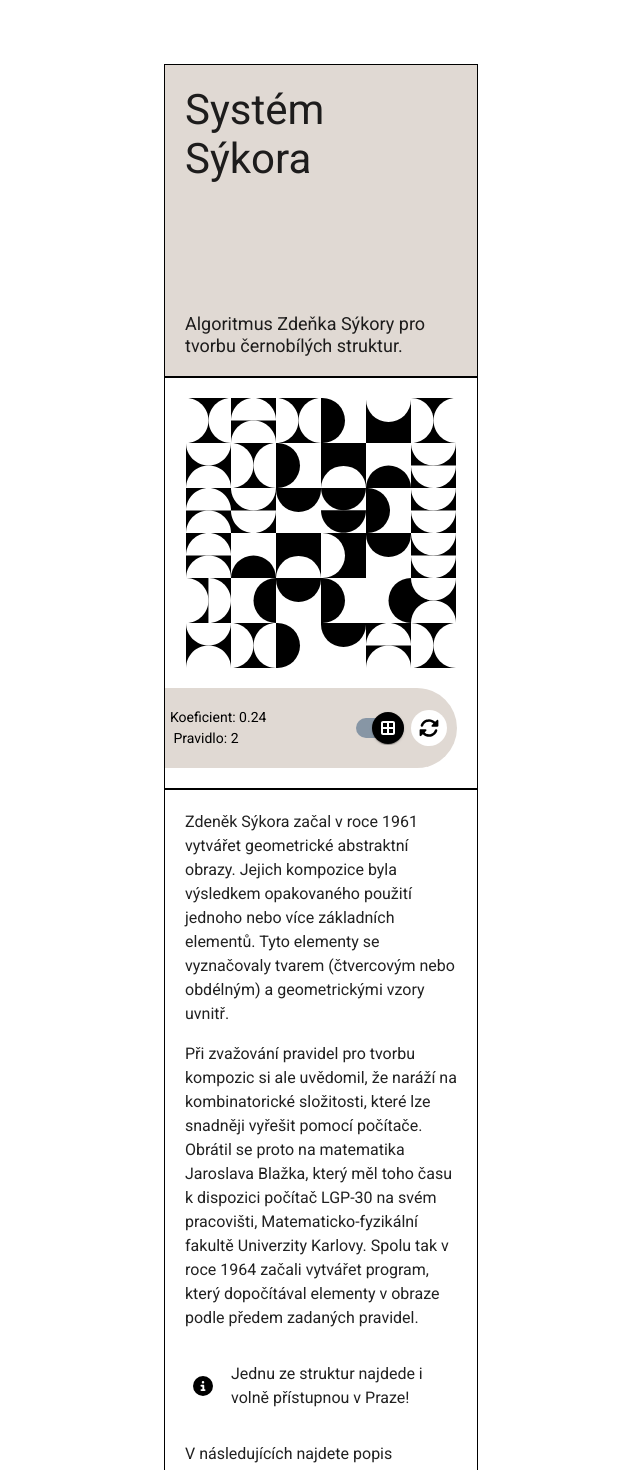
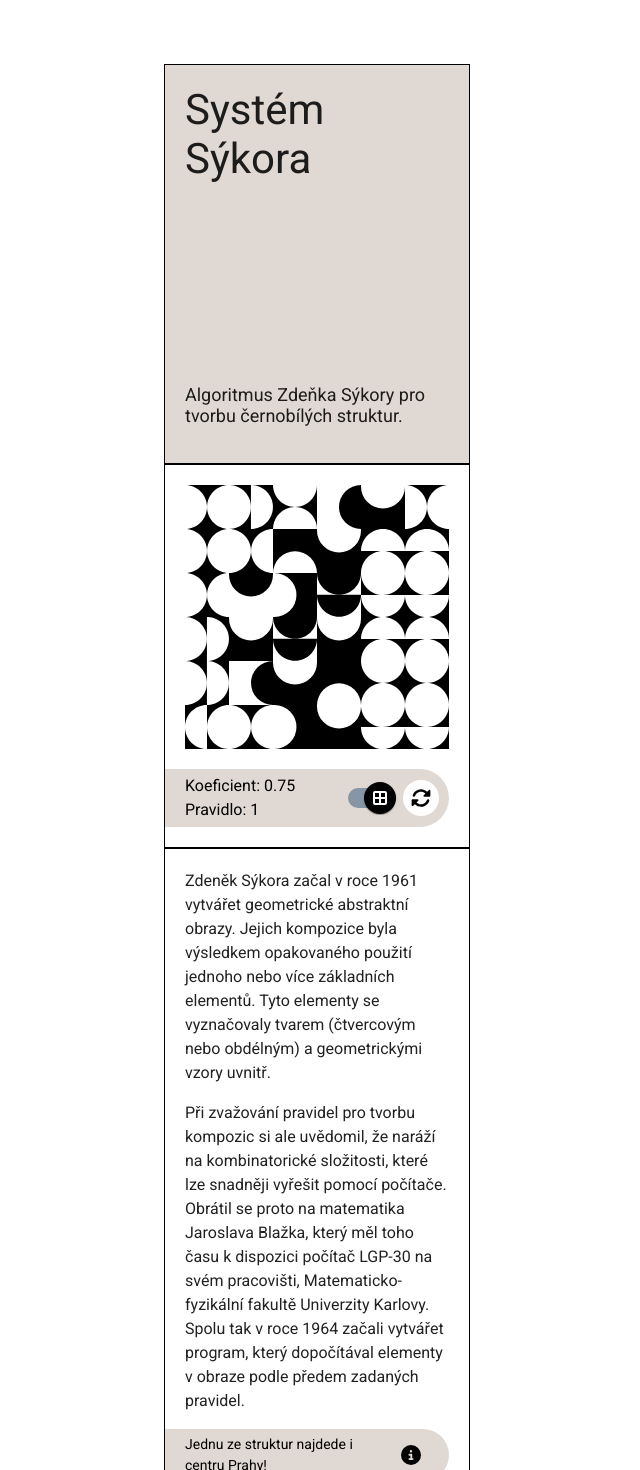
Before and after one commit to hornermar/sykora-stena, a Next.js app: page / in a window 1280 px wide. Shown: the top 1470 px of the page, without its empty margins (336-976 px from the left). Built offline with nearby package versions, Linux system fonts and the light colour scheme.

Commit message:
playground full screen

```diff
--- a/app/components/ArtistInputs/Diagram.tsx
+++ b/app/components/ArtistInputs/Diagram.tsx
@@ -10,7 +10,7 @@ type ArtistInputsDiagramProps = {
 };
 
 export const ArtistInputsDiagram = ({ grid }: ArtistInputsDiagramProps) => {
-    const smallGrid = useMemo(() => grid.slice(0, 11), []);
+    const smallGrid = useMemo(() => grid.slice(0, 11), [grid]);
     const [displayText, setDisplayText] = useState(false);
 
     return (
--- a/app/components/ArtistInputs/Elements.tsx
+++ b/app/components/ArtistInputs/Elements.tsx
@@ -106,7 +106,7 @@ export const ArtistInputsElements = () => {
             <Card color="white">
                 <p style={{ margin: 0 }}>
                     Elementy následně rozdělil do skupin 1, 2, 3 a 4 podle
-                    poměru barev černá-bílá (Skupina 1 obsahuje nejsvětlejší,
+                    poměru barev černá-bílá (skupina 1 obsahuje nejsvětlejší,
                     skupina 4 naopak nejtmavší).
                 </p>
                 <p>
--- a/app/components/Example/Example.tsx
+++ b/app/components/Example/Example.tsx
@@ -13,8 +13,8 @@ import { GridSwitch } from "../common/Switch";
 import { ExampleDescription } from "./Description/Description";
 import { Collapse } from "../common/Collapse";
 import { getRandomCoefficient } from "@/app/utils/getRandomCoefficient";
-import { getRandomRule } from "@/app/utils/getRandomRule copy";
-import { IconButton, Stack } from "@mui/material";
+import { getRandomRule } from "@/app/utils/getRandomRule";
+import { IconButton, Stack, Typography } from "@mui/material";
 import Image from "next/image";
 
 type ExampleProps = {
@@ -27,11 +27,12 @@ export const cellsToProcess = ["0", "+", "-"];
 export const Example = ({ defaultGrid, color }: ExampleProps) => {
     const [activeCell, setActiveCell] = useState<Cell>({ x: 7, y: 0 });
     const [displayText, setDisplayText] = useState(true);
-    const smallGrid = useMemo(() => defaultGrid.slice(11, 22), []);
     const [form, setForm] = useState({
         coefficient: 0.8,
         rule: 0,
     });
+    const smallGrid = useMemo(() => defaultGrid.slice(11, 22), [defaultGrid]);
+
     const [grid, setGrid] = useState(smallGrid);
 
     const reloadInputs = useCallback(() => {
@@ -43,7 +44,7 @@ export const Example = ({ defaultGrid, color }: ExampleProps) => {
 
     useEffect(() => {
         setGrid(getElements(form.rule, form.coefficient, smallGrid));
-    }, [form]);
+    }, [form, smallGrid]);
 
     const onCellClick = (x: number, y: number) => {
         cellsToProcess.includes(defaultGrid[y][x]) && setActiveCell({ x, y });
@@ -109,7 +110,7 @@ export const Example = ({ defaultGrid, color }: ExampleProps) => {
             <Card color="white" sx={{ position: "relative" }}>
                 <Structure
                     grid={slicedGrid}
-                    defaultGrid={defaultGrid}
+                    defaultGrid={smallGrid}
                     cellType={displayText ? "text" : "image"}
                     onCellClick={onCellClick}
                     activeCell={activeCell}
@@ -117,13 +118,20 @@ export const Example = ({ defaultGrid, color }: ExampleProps) => {
                     color={color}
                 />
 
-                <Collapse expandable={false}>
+                <Collapse expandable={false} sx={{ paddingTop: "10px" }}>
                     <Stack flexDirection="row" alignItems="center">
-                        <span>
-                            Koeficient:&nbsp;{form.coefficient}
-                            &nbsp;Pravidlo:&nbsp;
-                            {form.rule}
-                        </span>
+                        <Typography>
+                            Koeficient:&nbsp;
+                            <span
+                                style={{
+                                    display: "inline-block",
+                                    width: "40px",
+                                }}
+                            >
+                                {form.coefficient}&nbsp;
+                            </span>
+                            Pravidlo:&nbsp;<span>{form.rule}</span>
+                        </Typography>
                         <GridSwitch
                             sx={{ marginLeft: "20px" }}
                             checked={!displayText}
--- a/app/components/FrontPage/FrontPage.tsx
+++ b/app/components/FrontPage/FrontPage.tsx
@@ -4,7 +4,7 @@ import { Collapse } from "../common/Collapse";
 import { useCallback, useEffect, useMemo, useState } from "react";
 import { getElements } from "../../utils/getElements";
 import { getRandomCoefficient } from "../../utils/getRandomCoefficient";
-import { getRandomRule } from "../../utils/getRandomRule copy";
+import { getRandomRule } from "../../utils/getRandomRule";
 import { Button } from "../common/Button";
 import { Card } from "../common/Card";
 import { Structure } from "../Structure/Structure";
@@ -39,17 +39,9 @@ export const FrontPage = ({ color }: FrontPageProps) => {
     const [open, onOpen, onClose] = useSwitch(false);
     const [grid, setGrid] = useState(emptyGrid);
     const [form, setForm] = useState({
-        coefficient: getRandomCoefficient(),
-        rule: getRandomRule(),
+        coefficient: 0.75,
+        rule: 1,
     });
-
-    // const form = useMemo(
-    //     () => ({
-    //         coefficient: getRandomCoefficient(),
-    //         rule: getRandomRule(),
-    //     }),
-    //     []
-    // );
 
     const reloadInputs = useCallback(() => {
         setForm({
@@ -61,11 +53,10 @@ export const FrontPage = ({ color }: FrontPageProps) => {
     useEffect(() => {
         setGrid(getElements(form.rule, form.coefficient, emptyGrid));
     }, [form]);
-    // , [form.rule, form.coefficient]);
 
-    // const grid = useMemo(() => {
-    //     return getElements(form.rule, form.coefficient, emptyGrid);
-    // }, [form.rule, form.coefficient]);
+    useEffect(() => {
+        console.log(grid);
+    }, [grid]);
 
     const scrollToPlayground = useCallback(() => {
         const element = document.getElementById("playground");
@@ -74,12 +65,18 @@ export const FrontPage = ({ color }: FrontPageProps) => {
 
     return (
         <>
-            <Card color={color}>
+            <Card
+                color={color}
+                sx={{
+                    height: "50vh",
+                    maxHeight: "400px",
+                }}
+            >
+                <Stack justifyContent="space-between" height="100%">
                     <Typography
                         variant="h1"
                         sx={{
                             fontSize: "42px",
-                        padding: "0px 0px 130px 0px",
                             fontWeight: "400",
                         }}
                     >
@@ -91,10 +88,13 @@ export const FrontPage = ({ color }: FrontPageProps) => {
                         sx={{
                             fontSize: "18px",
                             fontWeight: "400",
+                            paddingBottom: "16px",
                         }}
                     >
-                    Algoritmus Zdeňka Sýkory pro tvorbu černobílých struktur.
+                        Algoritmus Zdeňka Sýkory pro tvorbu černobílých
+                        struktur.
                     </Typography>
+                </Stack>
             </Card>
 
             <Card>
@@ -105,19 +105,19 @@ export const FrontPage = ({ color }: FrontPageProps) => {
 
                 <Collapse expandable={false} sx={{ paddingTop: "10px" }}>
                     <Stack flexDirection="row" alignItems="center">
-                        <p>
+                        <Typography>
                             Koeficient:&nbsp;
                             <span
                                 style={{
                                     display: "inline-block",
-                                    width: "30px",
+                                    width: "40px",
                                 }}
                             >
-                                {form.coefficient}
+                                {form.coefficient}&nbsp;
                             </span>
-                            &nbsp;Pravidlo:&nbsp;
-                            <span>{form.rule}</span>
-                        </p>
+                            Pravidlo:&nbsp;<span>{form.rule}</span>
+                        </Typography>
+
                         <GridSwitch
                             sx={{ marginLeft: "20px" }}
                             checked={!displayEmptyGrid}
@@ -162,8 +162,9 @@ export const FrontPage = ({ color }: FrontPageProps) => {
                         pravidel.
                     </p>
 
+                    <Collapse expandable={false}>
                         <Stack flexDirection="row" alignItems="center">
-                        <span>
+                            Jednu ze struktur najdede i centru Prahy!
                             <IconButton
                                 color="inherit"
                                 onClick={onOpen}
@@ -176,12 +177,8 @@ export const FrontPage = ({ color }: FrontPageProps) => {
                                     alt={"right left arrow icon"}
                                 />
                             </IconButton>
-                        </span>
-                        <p>
-                            Jednu ze struktur najdede i volně přístupnou v
-                            Praze!
-                        </p>
                         </Stack>
+                    </Collapse>
 
                     <p>
                         V následujících najdete popis algoritmu. Nejprve jsou
--- a/app/components/Playground/Playground.tsx
+++ b/app/components/Playground/Playground.tsx
@@ -66,8 +66,17 @@ export const Playground = ({ defaultGrid, color }: PlaygroundProps) => {
                 </p>
             </Card>
 
-            <Card color={"white"} sx={{ position: "relative" }}>
-                <Stack sx={{ padding: "15px" }}>
+            <Card
+                color={"white"}
+                sx={{ position: "relative", height: "100vH" }}
+            >
+                <Stack
+                    sx={{
+                        padding: "15px",
+                        height: "100%",
+                        justifyContent: "center",
+                    }}
+                >
                     <Structure
                         grid={grid}
                         cellType={displayText ? "text" : "image"}
@@ -75,7 +84,7 @@ export const Playground = ({ defaultGrid, color }: PlaygroundProps) => {
                         displayDefaultGrid={displayDefaultGrid}
                     />
 
-                    <Box sx={{ position: "absolute", top: 100 }}>
+                    <Box sx={{ position: "absolute", top: "40vh" }}>
                         <Collapse defaultExpanded={true} sx={collapseSx}>
                             <Stack
                                 flexDirection="row"
@@ -131,6 +140,7 @@ export const Playground = ({ defaultGrid, color }: PlaygroundProps) => {
                                             }
                                             selected={form.rule === rule.code}
                                             disabled={isRandom}
+                                            key={rule.code}
                                         />
                                     ))}
                                 </Stack>
--- a/app/components/Structure/Structure.tsx
+++ b/app/components/Structure/Structure.tsx
@@ -78,7 +78,6 @@ export const Structure = memo(function Structure({
             ) : (
                 <Box
                     sx={{
-                        position: "relative",
                         width: "100%",
                         paddingBottom: "100%",
                         backgroundColor: "rgba(0, 0, 0, 0.03)",
--- a/app/components/common/Button.tsx
+++ b/app/components/common/Button.tsx
@@ -3,7 +3,7 @@ import { styled } from "@mui/material/styles";
 
 const StyledButton = styled(MuiButton)((props) => ({
     boxShadow: "none",
-    padding: "4px 20px",
+    padding: "8px 20px",
     borderRadius: "25px",
     color: "white",
     backgroundColor: props.variant === "contained" ? "black" : "transparent",
--- a/app/components/common/Card.tsx
+++ b/app/components/common/Card.tsx
@@ -28,21 +28,35 @@ export function Card({
     return (
         <StyledCard color={color} sx={sx}>
             <CardContent
-                sx={{ padding: "20px !important", borderRadius: "none" }}
+                sx={{
+                    padding: "20px !important",
+                    borderRadius: "none",
+                    height: "100%",
+                }}
             >
+                {(heading || button) && (
                     <Stack flexDirection="row" justifyContent="space-between">
                         {heading && (
-                        <Typography gutterBottom variant="h5" component="div">
+                            <Typography
+                                gutterBottom
+                                variant="h5"
+                                component="div"
+                            >
                                 {heading}
                             </Typography>
                         )}
 
                         {button && (
-                        <Typography gutterBottom variant="h5" component="div">
+                            <Typography
+                                gutterBottom
+                                variant="h5"
+                                component="div"
+                            >
                                 {button}
                             </Typography>
                         )}
                     </Stack>
+                )}
 
                 {children}
             </CardContent>
--- a/app/components/common/Collapse.tsx
+++ b/app/components/common/Collapse.tsx
@@ -43,7 +43,7 @@ export const Collapse = memo(function Collapse({
                 flexWrap="nowrap"
                 sx={{
                     float: "right",
-                    padding: "5px 10px",
+                    padding: "5px 10px 5px 25px",
                     borderTopRightRadius: "40px",
                     borderBottomRightRadius: "40px",
                     minWidth: "25px",
--- a/app/utils/getRandomRule copy.ts
+++ /dev/null
@@ -1 +0,0 @@
-export const getRandomRule = () => Math.floor(Math.random() * 4) + 1;
--- /dev/null
+++ b/app/utils/getRandomRule.ts
@@ -0,0 +1 @@
+export const getRandomRule = () => Math.floor(Math.random() * 4);
```
Also changed, not shown: app/layout.tsx (+0 -119 lines). Lines whose indentation alone changed are shown as unchanged.
